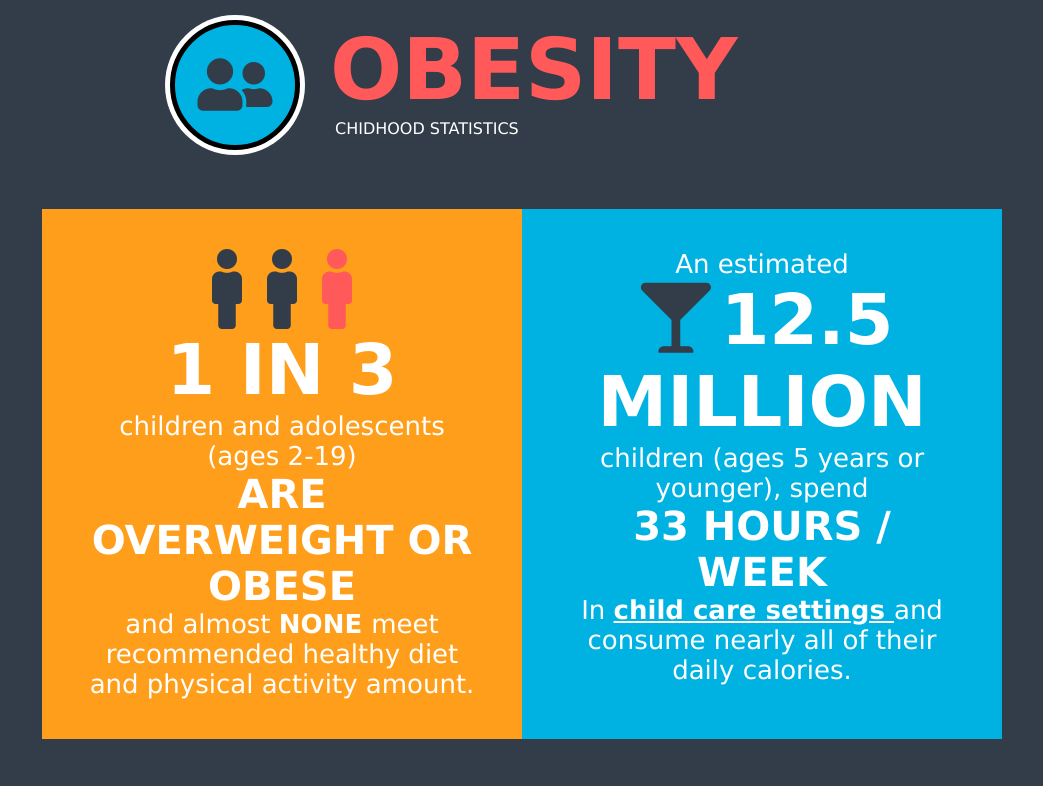
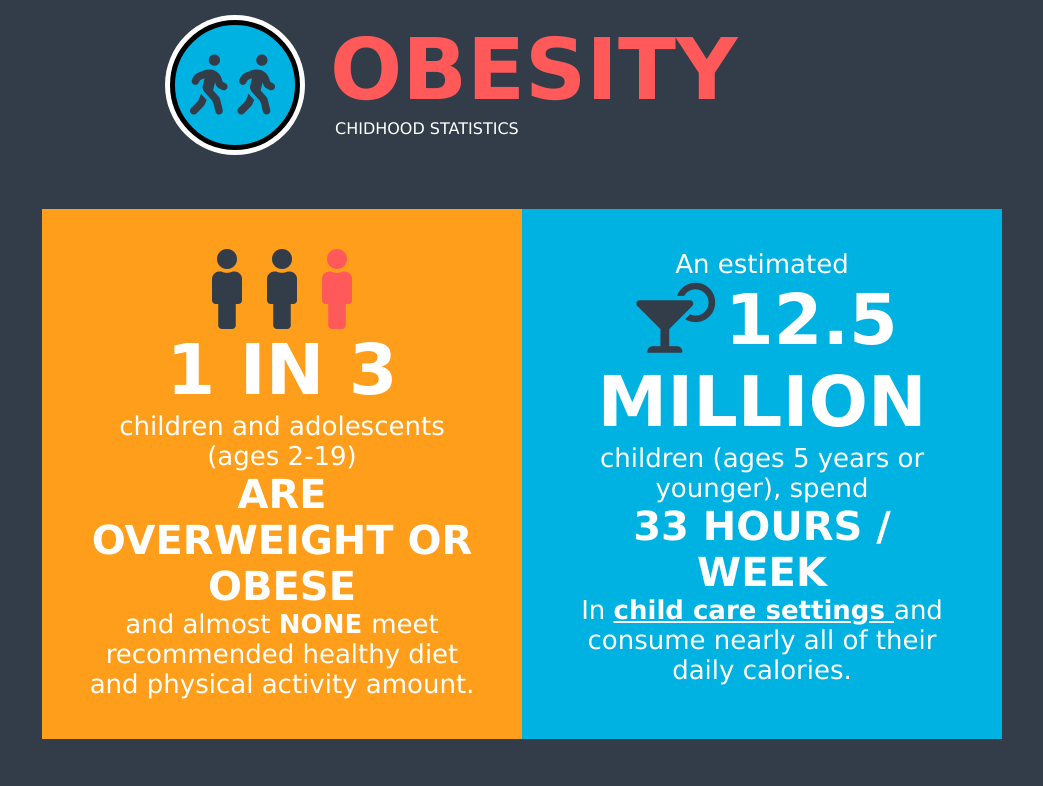
Before and after one commit to Shrikrishnaprasad/banner, a plain HTML site: page index.html in a window 1280 px wide. Shown: the top 786 px of the page, without its empty margins (118-1161 px from the left). Drawn offline with Linux system fonts and the light colour scheme.

Commit message:
Update index.html

```diff
--- a/index.html
+++ b/index.html
@@ -85,8 +85,9 @@
         <div style="display: flex;">
             <div style="float: left;width: 30%;">
                 <center>
-                    <span class="head-icon">
-                        <i class="fas fa-user-friends"></i>
+                    <span class="head-icon" style="display: flex;">
+                        <i class="fas fa-walking" style="float: left;margin-left: 15px;margin-right: 0;"></i>
+                        <i class="fas fa-walking" style="float: right;"></i>
                     </span>
                 </center>
             </div>
@@ -115,7 +116,7 @@
             <div style="float: right;" class="lightblue">
                 <center>
                     <span class="content">An estimated</span><br/>
-                    <span class="h1"><i class="fa fa-glass" aria-hidden="true"></i>12.5 MILLION</span><br/>
+                    <span class="h1"><i class="fa fa-cocktail" aria-hidden="true"></i>12.5 MILLION</span><br/>
                     <span class="content">children (ages 5 years or younger), spend</span><br/>
                     <span class="h3">33 HOURS / WEEK</span><br/>
                     <span class="content">In <b><u>child care settings </u></b> and consume nearly all of their daily calories.</span>
```
